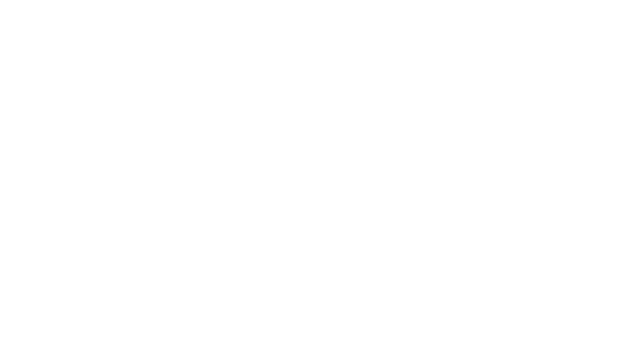
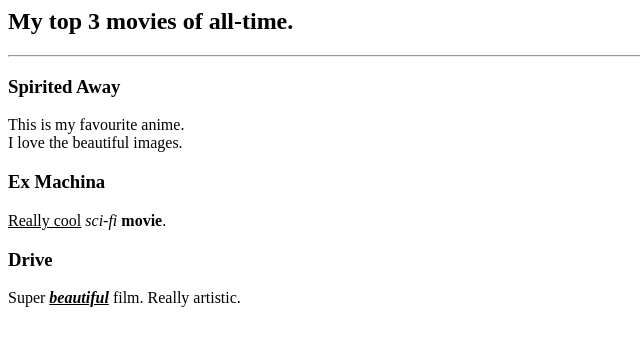
Before and after one commit to high101bro/Python-100-Days-of-Coding, a plain HTML site: page 041/2.4 Movie Ranking Project/index.html in a window 1280 px wide. Shown: the whole page, without its empty margins (0-640 px from the left). Drawn offline with Linux system fonts and the light colour scheme.

Commit message:
completed

```diff
--- a/041/2.4 Movie Ranking Project/index.html
+++ b/041/2.4 Movie Ranking Project/index.html
@@ -1 +1,9 @@
-<!-- Write your code below -->
+<h2>My top 3 movies of all-time.</h2>
+<hr />
+<h3>Spirited Away</h3>
+<p>This is my favourite anime.<br />
+    I love the beautiful images.</p>
+<h3>Ex Machina</h3>
+<p><u>Really cool</u> <i>sci-fi</i> <b>movie</b>.</p>
+<h3>Drive</h3>
+<p>Super <u><b><i>beautiful</i></b></u> film. Really artistic.</p>
```
Also changed, not shown: 041/2.1 Heading Element/index.html (line endings or trailing spaces).
